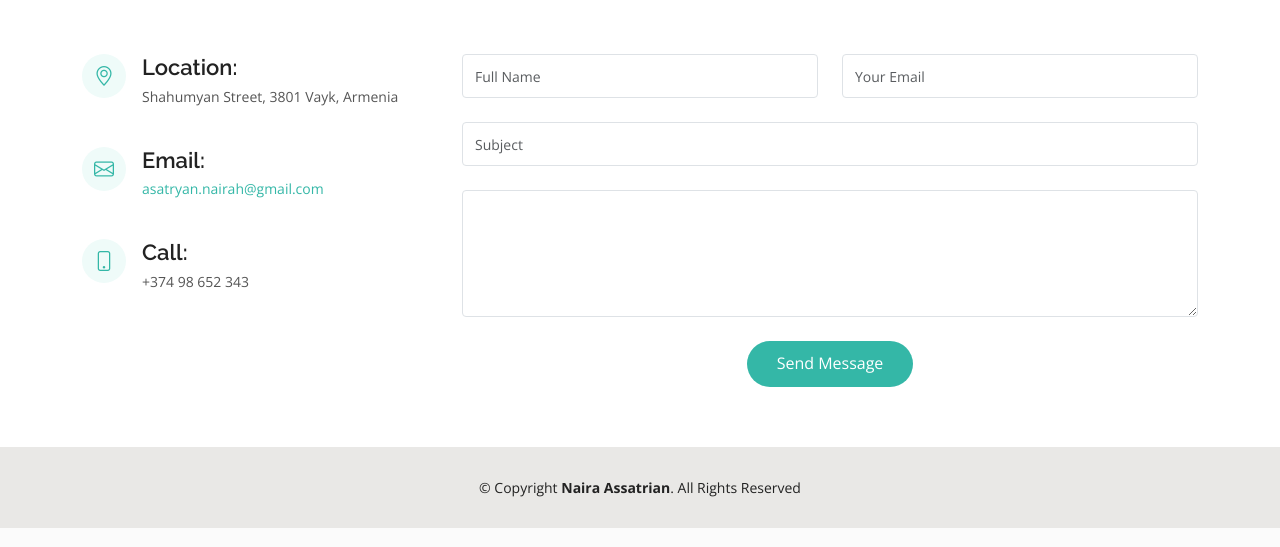
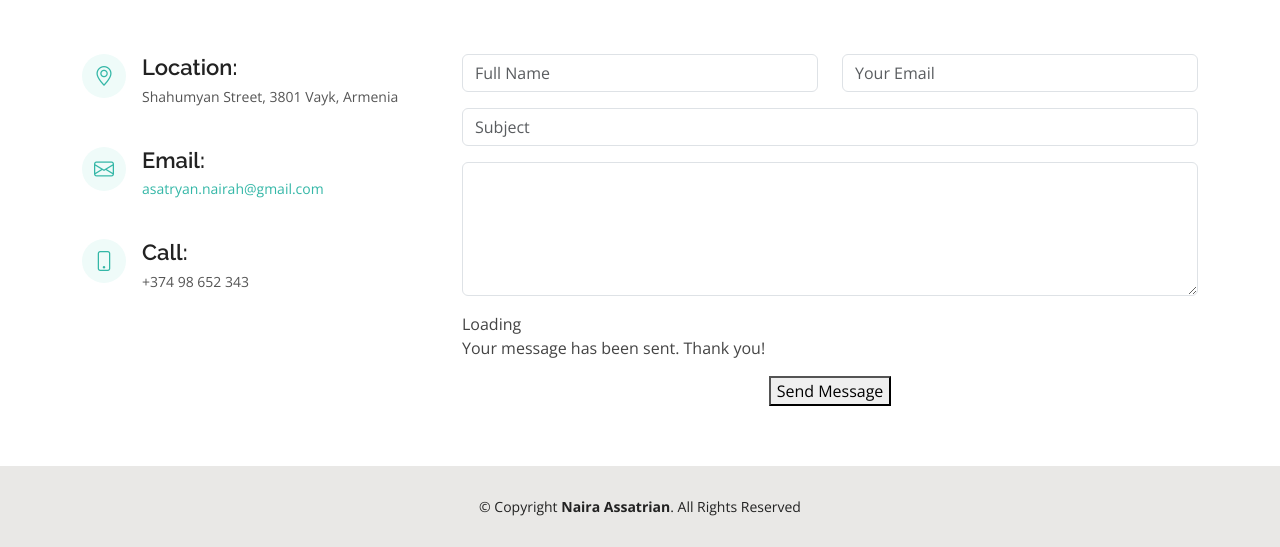
Before and after one commit to nairaasa/portfolio, a Django app: page /contact/ in a window 1280 px wide. Shown: the part 536-1083 px from the top of the page. Run offline with Django 4.2, Linux system fonts and the light colour scheme; data comes from the database, SQL or seed files in the repository; some libraries are stand-ins or nearby versions.

Commit message:
deleted php-email-form from contact

```diff
--- a/portfolio/resume/templates/contact.html
+++ b/portfolio/resume/templates/contact.html
@@ -42,7 +42,7 @@
 
           <div class="col-lg-8 mt-5 mt-lg-0">
 
-            <form action="{% url 'contact' %}" method="post" role="form" class="php-email-form">
+            <form action="{% url 'contact' %}" method="post" role="form">
               {% csrf_token %}
               <div class="row">
                 <div class="col-md-6 form-group">
```
